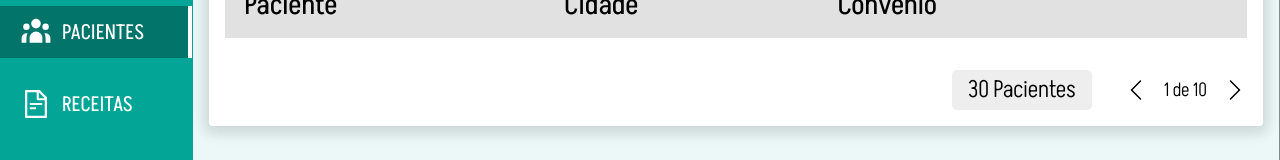
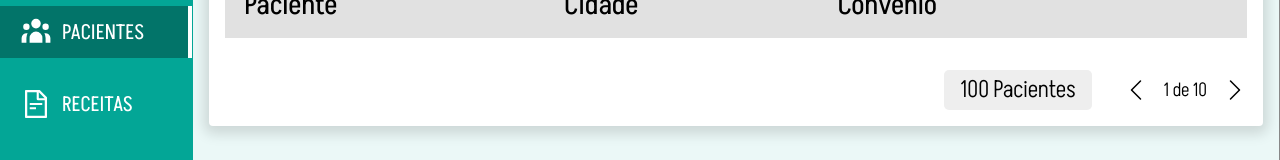
Before and after one commit to Wernnevon/Medical-Monitor, a React (Create React App) app: page /#/pacientes in a window 1280 px wide. Shown: the part 224-384 px from the top of the page. Built offline with nearby package versions, Linux system fonts and the light colour scheme.

Commit message:
feat: setted behavior to pagination component and pass him data

```diff
--- a/src/Components/Pagination/index.tsx
+++ b/src/Components/Pagination/index.tsx
@@ -1,15 +1,49 @@
 import { BsChevronLeft, BsChevronRight } from "react-icons/bs";
 import { Container, TotalLabel, PaginationContainer } from "./styles";
 
-const Pagination: React.FC = () => {
-  return <Container>
-    <TotalLabel>30 Pacientes</TotalLabel>
-    <PaginationContainer>
-        <BsChevronLeft />
-        <label>1 de 10</label>
-        <BsChevronRight />
-    </PaginationContainer>
-  </Container>;
+type Props = {
+  actualPage: number;
+  totalPages: number;
+  totalEntries: number;
+  changePage: (e: number) => void;
+};
+
+const Pagination: React.FC<Props> = ({
+  actualPage,
+  totalPages,
+  totalEntries,
+  changePage,
+}: Props) => {
+  function handleChangePage(page: number, type: "next" | "back") {
+    if (changePage) {
+      switch (type) {
+        case "next":
+          if (actualPage < totalPages) changePage(page);
+          break;
+        case "back":
+          if (actualPage > 1) changePage(page);
+          break;
+        default:
+          break;
+      }
+    }
+  }
+  return (
+    <Container>
+      <TotalLabel>{totalEntries} Pacientes</TotalLabel>
+      <PaginationContainer>
+        <BsChevronLeft
+          onClick={() => handleChangePage(actualPage - 1, "back")}
+        />
+        <label>
+          {actualPage} de {totalPages}
+        </label>
+        <BsChevronRight
+          onClick={() => handleChangePage(actualPage + 1, "next")}
+        />
+      </PaginationContainer>
+    </Container>
+  );
 };
 
 export default Pagination;
--- a/src/Components/Table/index.tsx
+++ b/src/Components/Table/index.tsx
@@ -114,7 +114,12 @@ const Table: React.FC<Props<any>> = ({
           </Row>
         ))}
       </TableWrapper>
-      <Pagination />
+      <Pagination
+        changePage={config.pagination.changePage}
+        actualPage={config.pagination.actualPage}
+        totalPages={config.pagination.totalPages}
+        totalEntries={config.pagination.totalEntries}
+      />
     </TableContainer>
   );
 };
--- a/src/Pages/Pacientes/index.tsx
+++ b/src/Pages/Pacientes/index.tsx
@@ -16,6 +16,7 @@ import Table from "../../Components/Table";
 
 const Paciente: React.FC = () => {
   const [pacientes, setPacientes] = useState<Patient[]>([]);
+  const [page, setPage] = useState(1)
   const [modalState, setModalState] = useState(false);
   const { changeStep, clearData } = useRegister();
 
@@ -105,6 +106,12 @@ const Paciente: React.FC = () => {
               config={{
                 columnWidth: ["40%", "27.5%", "27.5%", "5%"],
                 columnAlign: ["left", "left", "left", "center"],
+                pagination: {
+                  changePage: setPage,
+                  actualPage: page,
+                  totalPages: 10,
+                  totalEntries: 100
+                }
               }}
             />
           </ListPatient>
```
